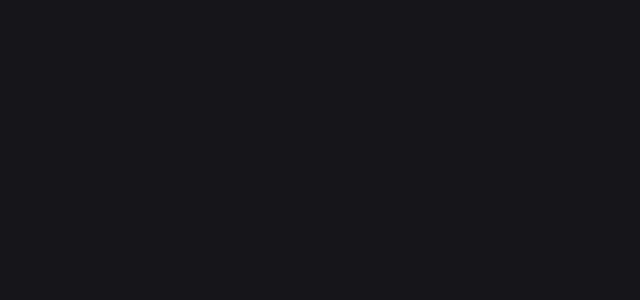
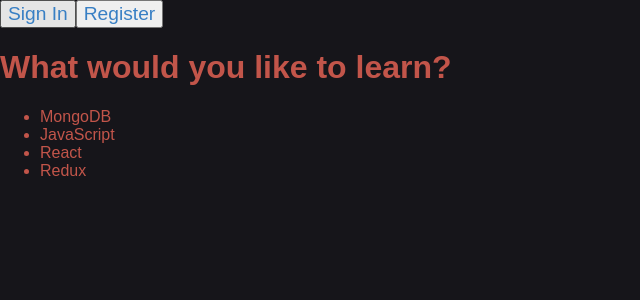
Before and after one commit to athousandleaves/react-qtorial, a React (Create React App) app: page / in a window 1280 px wide. Shown: the top 300 px of the page, without its empty margins (0-640 px from the left). Built offline with nearby package versions, Linux system fonts and the light colour scheme.

Commit message:
clean up components

```diff
--- a/src/components/menu.js
+++ b/src/components/menu.js
@@ -4,12 +4,17 @@
   render() {
     if (this.props.authed === true) {
       return (
-      <div></div>
+      <div className="header">
+
+      </div>
       );
     } else {
       // not authenticated
       return (
-       <div></div>
+       <div className="header">
+         <button className="sign-in">Sign In</button>
+         <button className="register">Register</button>
+       </div>
       );
     }
   }
--- a/src/components/splash.js
+++ b/src/components/splash.js
@@ -2,16 +2,24 @@
 
 export default class Splash extends Component {
   render() {
-    const topics = [
+
+    const topicsList = [
       {name: 'MongoDB'},
       {name: 'JavaScript'},
       {name: 'React'},
       {name: 'Redux'}
-    ]
+    ];
+
+    const topics = topicsList.map((topic) =>
+      <li>{topic.name}</li>
+    );
 
     return (
-      <div>
-
+      <div className="splash">
+        <h1>What would you like to learn?</h1>
+        <ul>
+          {topics}
+        </ul>
       </div>
     )
   }
```
